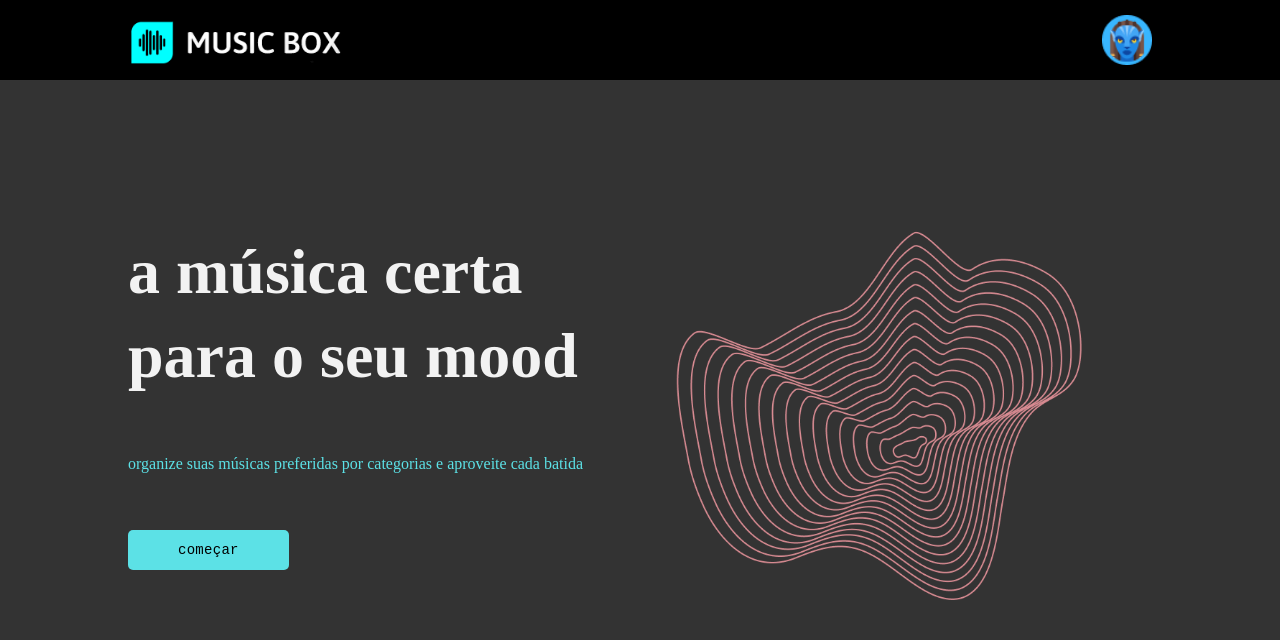
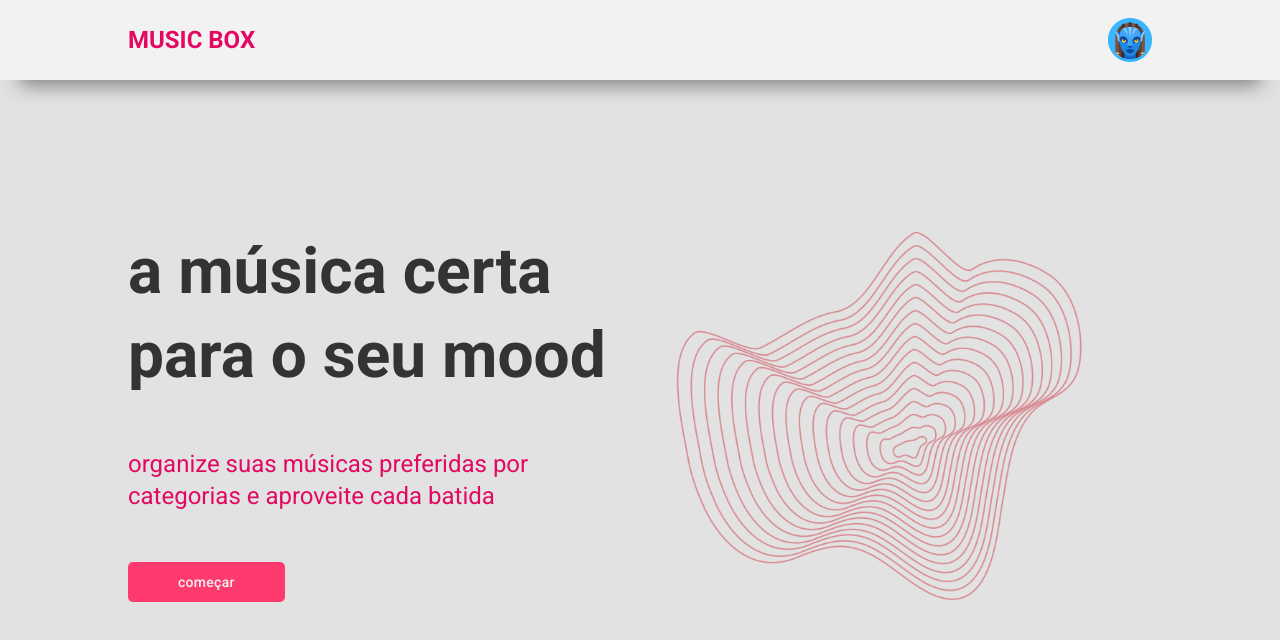
Before and after one commit to Guilherme-Tarifa-Vieira/music-box-c, a React (Create React App) app: page / in a window 1280 px wide. Shown: the top 640 px of the page. Built offline with nearby package versions, Linux system fonts and the light colour scheme.

Commit message:
alterações design

```diff
--- a/src/components/ItemMusica.jsx
+++ b/src/components/ItemMusica.jsx
@@ -48,7 +48,7 @@ function ItemMusica(props) {
         </div>
         <div className="info-music">
           <p>
-            <strong className="card-title">música: </strong>
+            <label className="card-title">música: </label>
             <input
               disabled={!edit}
               className={edit ? "input-music-enable" : "input-music-disabled"}
@@ -58,7 +58,7 @@ function ItemMusica(props) {
             />
           </p>
           <p>
-            <strong className="card-title">artista: </strong>
+            <label className="card-title">artista: </label>
             <input
               disabled={!edit}
               className={edit ? "input-music-enable" : "input-music-disabled"}
@@ -68,7 +68,7 @@ function ItemMusica(props) {
             />
           </p>
           <p>
-            <strong className="card-title">categoria: </strong>
+            <label className="card-title">categoria: </label>
             <input
               disabled={!edit}
               className={edit ? "input-music-enable" : "input-music-disabled"}
@@ -78,7 +78,7 @@ function ItemMusica(props) {
             />
           </p>
           <p>
-            <strong className="card-title">ano: </strong>
+            <label className="card-title">ano: </label>
             <input
               disabled={!edit}
               className={edit ? "input-music-enable" : "input-music-disabled"}
--- a/src/components/Menu.jsx
+++ b/src/components/Menu.jsx
@@ -1,5 +1,4 @@
 import React from "react";
-import logo from "../html-css-template/imagens/logo-verde.png";
 import avatar from "../html-css-template/imagens/avatar.png";
 import { useNavigate } from "react-router-dom";
 
@@ -8,14 +7,13 @@ function Menu() {
 
   return (
     <>
-      <nav>
+      <nav className="navigate">
         <div className="container">
-          <img
-            src={logo}
-            alt="Logo"
-            className="logo"
+
+
+          <h1
             onClick={() => navigate("/")}
-          />
+          >MUSIC BOX</h1>
           <img src={avatar} alt="Avatar" className="avatar" />
         </div>
       </nav>
--- a/src/html-css-template/css/style.css
+++ b/src/html-css-template/css/style.css
@@ -1,20 +1,24 @@
+@import url('https://fonts.googleapis.com/css2?family=Roboto:wght@400;500;700;900&display=swap');
+
 :root {
-  --cyan: #5ce1e6;
+  --pink-primary: #e30962;
+  --pink-seconday: #ff3a6f;
   --blue: #38b6ff;
-  --pink: #d88b92;
-  --off-white: #f2f2f2;
+  --off-white: #f7f7f7;
   --pure-black: #000000;
   --pure-black-transparent: #000000b2;
   --dark-color: #333333;
   --btn-green: #27ae60;
-  --font-defaut: "Roboto Mono", monospace;
+  --font-defaut: "Roboto", monospace;
   --font-dark-color: #383838;
   --purple: #5662b7;
   --light-color: #f2f2f2;
-  --light-color-2: #8f8f8f;
+  --light-color-2: #E2E2E2;
+  --dashed-transparent: #ffffff6b;
 }
 
 .container {
+  max-width: 1920px;
   width: 80%;
   margin: auto;
 
@@ -22,9 +26,11 @@
 }
 
 body {
-  background-color: var(--dark-color);
+  background-color: var(--light-color-2);
   font-family: var(--font-defaut);
 }
+
+
 
 .btn {
   display: flex;
@@ -32,8 +38,8 @@ body {
   text-align: center;
   height: 40px;
   padding: 0 50px;
-  color: var(--pure-black);
-  background-color: var(--cyan);
+  color: var(--light-color);
+  background-color: var(--pink-seconday);
   border: none;
   border-radius: 5px;
   /* or 114% */
@@ -59,19 +65,35 @@ body {
 nav {
   height: 80px;
   width: 100%;
-  background-color: var(--pure-black);
+  background-color: var(--light-color);
+  box-shadow: rgba(0, 0, 0, 0.45) 0px 25px 20px -20px;
 }
 
-.avatar {
-  float: right;
+
+nav .container h1 {
+
+  color: var(--pink-primary);
+  cursor: pointer;
+  font-weight: bold;
+  font-size: 1.5rem;
+  font-family: var(--font-defaut);
+
 }
 
-.logo,
-.avatar {
-  margin-top: 15px;
-  height: 50px;
-  cursor: pointer;
+nav .container {
+  display: flex;
+  justify-content: space-between;
+  align-items: center;
+  margin: 0 auto;
+  text-align: center;
+  height: 100%;
 }
+
+
+
+
+
+
 
 /* Index */
 
@@ -94,23 +116,23 @@ nav {
 }
 
 .info-index .display {
-  font-family: Roboto Mono;
+  font-family: var(--font-defaut);
   margin-top: 150px;
   font-style: normal;
   font-weight: bold;
   font-size: 64px;
   line-height: 84px;
-  color: #f2f2f2;
+  color: var(--dark-color);
 }
 
 .subtitle {
-  font-family: Roboto Mono;
+  font-family: var(--font-defaut);
   font-style: normal;
   font-weight: normal;
-  font-size: 24p x;
+  font-size: 24px;
   line-height: 32px;
   margin: 50px 0;
-  color: #5ce1e6;
+  color: var(--pink-primary);
 }
 
 .info-index h3 {
@@ -123,7 +145,10 @@ nav {
 
 .not-found h3 {
   font-size: 60px;
+
 }
+
+
 
 .box-text-index {
   width: 50%;
@@ -155,6 +180,7 @@ nav {
 .music-boxes.three-columns {
   grid-template-columns: repeat(3, 1fr);
 }
+
 .music-boxes.two-columns {
   grid-template-columns: repeat(2, 1fr);
 }
@@ -166,22 +192,28 @@ nav {
 .card-music {
   background-image: url(../imagens/cover-pink.png);
   background-size: cover;
+
+  border-radius: 10px;
   display: flex;
   flex-wrap: wrap;
   align-content: space-between;
   height: 200px;
   height: 432px;
   width: auto;
+  box-shadow: rgba(0, 0, 0, 0.4) 0px 5px 15px 0px;
 }
 
 .info-music {
   background-color: var(--pure-black-transparent);
-  min-height: 160px;
+  min-height: 180px;
   width: 100%;
   align-self: flex-end;
   flex-wrap: wrap;
   padding: 15px;
+
 }
+
+
 
 .icons {
   padding: 15px;
@@ -209,7 +241,7 @@ nav {
 .music-box {
   width: 290px;
   margin: 5px;
-  font-family: sans-serif;
+  font-family: var(--font-defaut);
   display: inline-block;
 }
 
@@ -261,12 +293,13 @@ nav {
   width: 100px;
 }
 
-/* ADICIONAR MÚSICA */
+/* enable MÚSICA */
 
 .add-music {
   display: flex;
   width: 100%;
-  min-height: 750px;
+  min-height: 80vh;
+  transition: all 0.3s ease-in;
 }
 
 .add-music img {
@@ -274,6 +307,7 @@ nav {
     height: 50%; */
   margin-top: 150px;
 }
+
 /* .add-music img {
     width: 50%;
 } */
@@ -283,15 +317,6 @@ nav {
   width: 50%;
 }
 
-.formulario label,
-.formulario-erro label {
-  padding-bottom: 15px;
-}
-
-.formulario-erro {
-  min-height: 100vh;
-  overflow: hidden;
-}
 
 .img-lateral {
   width: 50%;
@@ -316,16 +341,33 @@ form input {
   border: solid --font-dark-color 1px;
   margin-bottom: 25px;
   font-family: var(--font-defaut);
+  border: none;
+  box-shadow: rgba(0, 0, 0, 0.1) -4px 9px 25px -6px;
+  outline: none;
+  transition: all 0.3s ease-in;
+  background-color: var(--off-white);
+
+}
+
+form input:focus,
+form input:hover {
+  background-color: #fff;
+
+  outline: none;
+  border-color: rgba(227, 47, 116, 0.616);
+  box-shadow: 0 0 0 4px rgb(234 76 137 / 10%);
+
 }
 
 form label {
   font-family: var(--font-defaut);
   margin: 15px 0;
+  color: var(--font-dark-color);
 }
 
 .add-music h1 {
   margin: 50px 0;
-  font-family: Roboto Mono;
+  font-family: var(--font-defaut);
   font-style: normal;
   font-weight: bold;
   font-size: 64px;
@@ -333,36 +375,64 @@ form label {
   display: flex;
   align-items: center;
   color: var(--off-white);
+  color: var(--dark-color);
+
+}
+
+.add-music h3 {
+  margin: 1rem 0;
+  font-family: var(--font-defaut);
+  font-weight: bold;
+  font-size: 1rem;
+  line-height: 1rem;
+  align-items: center;
+  color: var(--pink-seconday);
+
 }
 
 .input-music-disabled {
-  background-color: #333333;
-  border: none;
-  color: #fff;
-  padding: 5px;
-  border: solid #333333 1px;
-  border-radius: 5px;
+  line-height: 16px;
+
+  border: 2px solid transparent;
+  border-radius: 8px;
+  outline: none;
+  background-color: var(--dark-color);
+  color: var(--light-color);
+  transition: .3s ease;
 }
 
 .input-music-enable {
-  background-color: #333333;
-  color: #fff;
-  padding: 5px;
-  border: solid white 1px;
-  border-radius: 5px;
+  line-height: 16px;
+  border: 2px solid transparent;
+  border-radius: 8px;
+  outline: none;
+  background-color: #f3f3f4;
+  color: #0d0c22;
+  transition: .3s ease;
 }
+
+.input-music-enable:focus,
+.input-music-enable:hover {
+  outline: none;
+  border-color: rgba(227, 47, 116, 0.616);
+  background-color: var(--off-white);
+  box-shadow: 0 0 0 4px rgb(234 76 137 / 10%);
+}
+
+
 
 .card-title {
   width: 35%;
 }
 
 .btn-salvar-enable {
+  margin: 10px 0;
   float: right;
-  background-color: green;
+  background-color: var(--pink-seconday);
   color: #fff;
   border: none;
   padding: 5px;
-  border-radius: 5px;
+  border-radius: 10px;
   transition: 0.5s;
   cursor: pointer;
 }
--- a/src/pages/Adicionar.jsx
+++ b/src/pages/Adicionar.jsx
@@ -33,35 +33,33 @@ function Adicionar() {
       <div className="container">
         <div className="add-music">
           <div className="formulario">
-            <h1>adicionar</h1>
+            <div>
+              <h1>Adicionar</h1>
+              <h3>Cadastre uma nova música á sua lista de favoritos.</h3>
+              <br />
+            </div>
 
             <br />
 
             <form onSubmit={cadastrar}>
               <label>
-                Música: <br />
-                <input name="nome" type="text" />
+                <input name="nome" type="text" placeholder="Digite o nome da música" />
               </label>
               <br />
               <label>
-                Artista: <br />
-                <input name="art" type="text" />
+                <input name="art" type="text" placeholder="Digite o nome do artista" />
               </label>
               <br />
               <label>
-                Genêro: <br />
-                <input name="gen" type="text" />
+                <input name="gen" type="text" placeholder="Qual genêro essa música faz parte?" />
               </label>
               <br />
               <label>
-                Ano de Lançamento: <br />
-                <input name="ano" type="text" />
+                <input name="ano" type="text" placeholder="Ano do lançamento" />
               </label>
               <br />
               <label>
-                {" "}
-                Imagem (url): <br />
-                <input name="img" type="text" />
+                <input name="img" type="text" placeholder="Caminho da imagem URL(web)" />
               </label>
               <br />
               <button type="submit" className="btn">
--- a/src/pages/Musicas.jsx
+++ b/src/pages/Musicas.jsx
@@ -22,12 +22,12 @@ function Musicas() {
 
   useEffect(() => {
     function handleResize() {
-      if (window.innerWidth >= 1044) {
+      if (window.innerWidth >= 760 && window.innerWidth <= 1044) {
+        setColunas(2);
+      } else if (window.innerWidth <= 760) {
+        setColunas(1);
+      } else {
         setColunas(3);
-      } else if (window.innerWidth >= 760) {
-        setColunas(2);
-      } else {
-        setColunas(1);
       }
     }
 
@@ -60,15 +60,14 @@ function Musicas() {
 
       <div className="container">
         <div
-          className={`music-boxes ${
-            colunas === 2
-              ? "two-columns"
-              : colunas === 3
+          className={`music-boxes ${colunas === 2
+            ? "two-columns"
+            : colunas === 3
               ? "three-columns"
               : colunas === 1
-              ? "one-columns"
-              : ""
-          }`}
+                ? "one-columns"
+                : ""
+            }`}
         >
           {musicas.map((musica) => (
             <React.Fragment key={musica.id}>
```
Also changed, not shown: src/App.js (+5 -5 lines), src/html-css-template/css/reset.css (+106 -19 lines), 1 other file (tests, documents, lock files or other folders).
